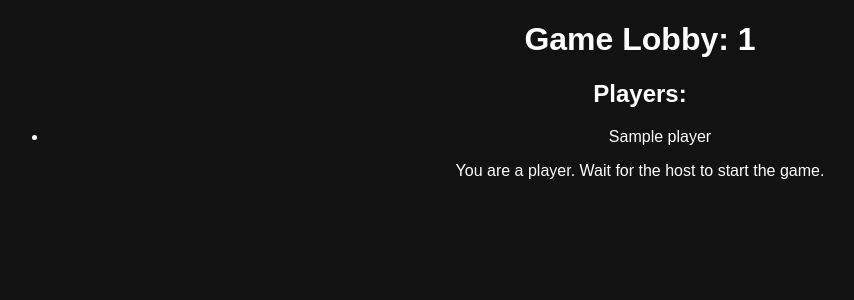
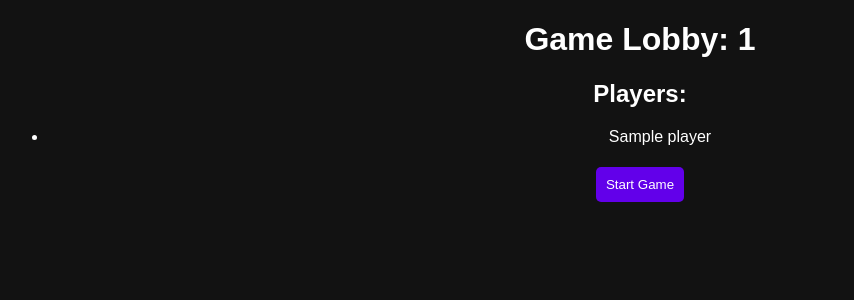
Before and after one commit to fdodinuth/nam-gam, a Flask app: template templates/game_lobby.html in a window 1280 px wide. Shown: the top 300 px of the page, without its empty margins (0-854 px from the left). Run offline with Flask 2, Linux system fonts and the light colour scheme; the template is opened without the code that fills it: most values are stand-ins (such as "Sample title", 1, 10 or a date in 2020).

Commit message:
Update game_lobby.html

```diff
--- a/templates/game_lobby.html
+++ b/templates/game_lobby.html
@@ -14,13 +14,10 @@
         {% endfor %}
     </ul>
 
-    {% if is_host %}
-        <form action="{{ url_for('start_game') }}" method="POST">
-            <input type="hidden" name="game_id" value="{{ game_id }}">
-            <button type="submit">Start Game</button>
-        </form>
-    {% else %}
-        <p>You are a player. Wait for the host to start the game.</p>
-    {% endif %}
+    <form action="{{ url_for('start_game') }}" method="POST">
+        <input type="hidden" name="game_id" value="{{ game_id }}">
+        <button type="submit">Start Game</button>
+    </form>
+
 </body>
 </html>
```
